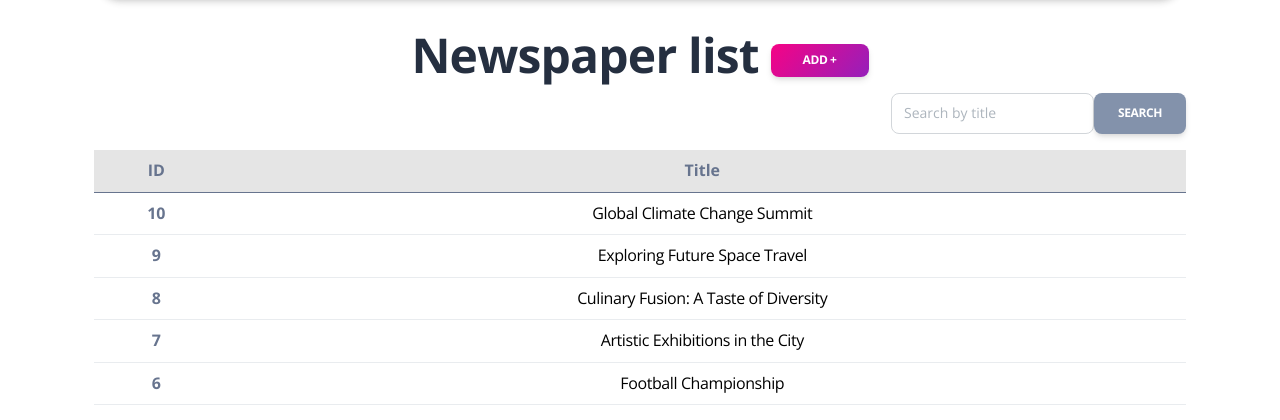
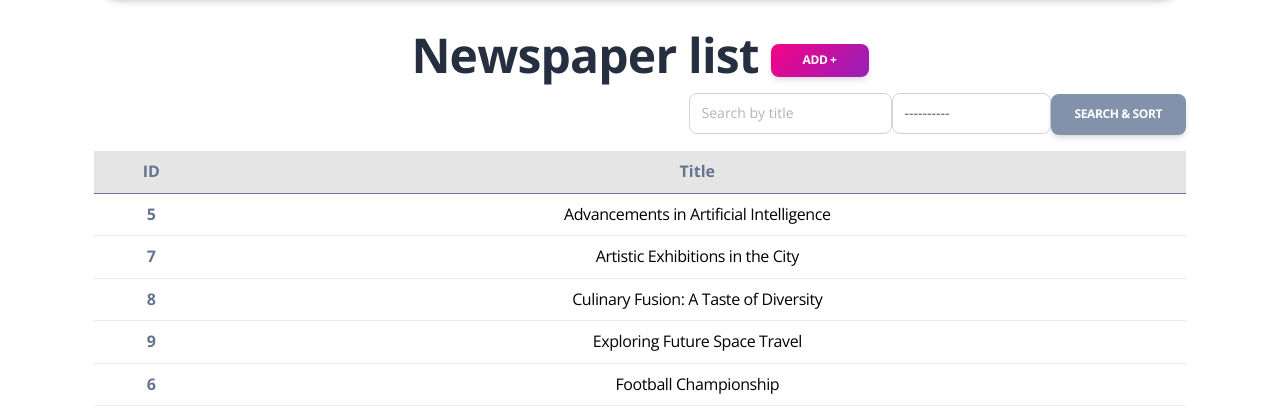
Before and after one commit to DenPrislipskyi/newspaper-agency, a Django app: page /newspapers/ in a window 1280 px wide. Shown: the part 70-490 px from the top of the page. Run offline with Django 4.2, Linux system fonts and the light colour scheme; a user stored in the database is signed in; data comes from the database, SQL or seed files in the repository; some libraries are stand-ins or nearby versions.

Commit message:
add sorting functionality to newspaper page

```diff
--- a/redactors_tracking/views.py
+++ b/redactors_tracking/views.py
@@ -83,11 +83,22 @@ class NewspaperListView(LoginRequiredMixin, generic.ListView):
 
     def get_queryset(self):
         form = NewspaperSearchForm(self.request.GET)
+        queryset = super().get_queryset()
+
         if form.is_valid():
-            return self.queryset.filter(
+            queryset = queryset.filter(
                 title__icontains=form.cleaned_data["title"]
             )
-        return self.queryset
+
+        sort_param = self.request.GET.get("sort", "title")
+        if sort_param == "ABC":
+            order_field = "title"
+        elif sort_param == "newest_date":
+            order_field = "-published_data"
+        else:
+            order_field = "title"
+
+        return queryset.order_by(order_field)
 
 
 class NewspaperCreateView(LoginRequiredMixin, generic.CreateView):
--- a/templates/redactors_tracking/newspaper_list.html
+++ b/templates/redactors_tracking/newspaper_list.html
@@ -8,9 +8,16 @@
       Newspaper list
     </h1>
     <a href="{% url 'redactors_tracking:newspaper-create' %}" class="bg-gradient-primary btn btn-sm d-inline-block ml-2">Add +</a>
-    <form method="get" action="" class="form-inline position-relative d-flex justify-content-end align-items-center">
-      {{ search_form|crispy }}
-      <input class="btn btn-secondary ml-2" type="submit" value="search">
+    <form method="get" action="" class="form-inline position-relative d-flex justify-content-end align-items-center align-items-baseline">
+      <div class="mr-2">
+          {{ search_form|crispy }}
+      </div>
+      <select name="sort" class="form-control ml-2" style="width: auto; flex: none;">
+          <option value="" {% if request.GET.sort == '' %}selected{% endif %}>----------</option>
+          <option value="ABC" {% if request.GET.sort == 'ABC' %}selected{% endif %}>Sort Alphabetically</option>
+          <option value="newest_date" {% if request.GET.sort == 'newest_date' %}selected{% endif %}>Sort by Newest Date</option>
+      </select>
+      <input class="btn btn-secondary ml-2" type="submit" value="Search & Sort">
     </form>
     {% if newspaper_list %}
       <table class="table">
```
